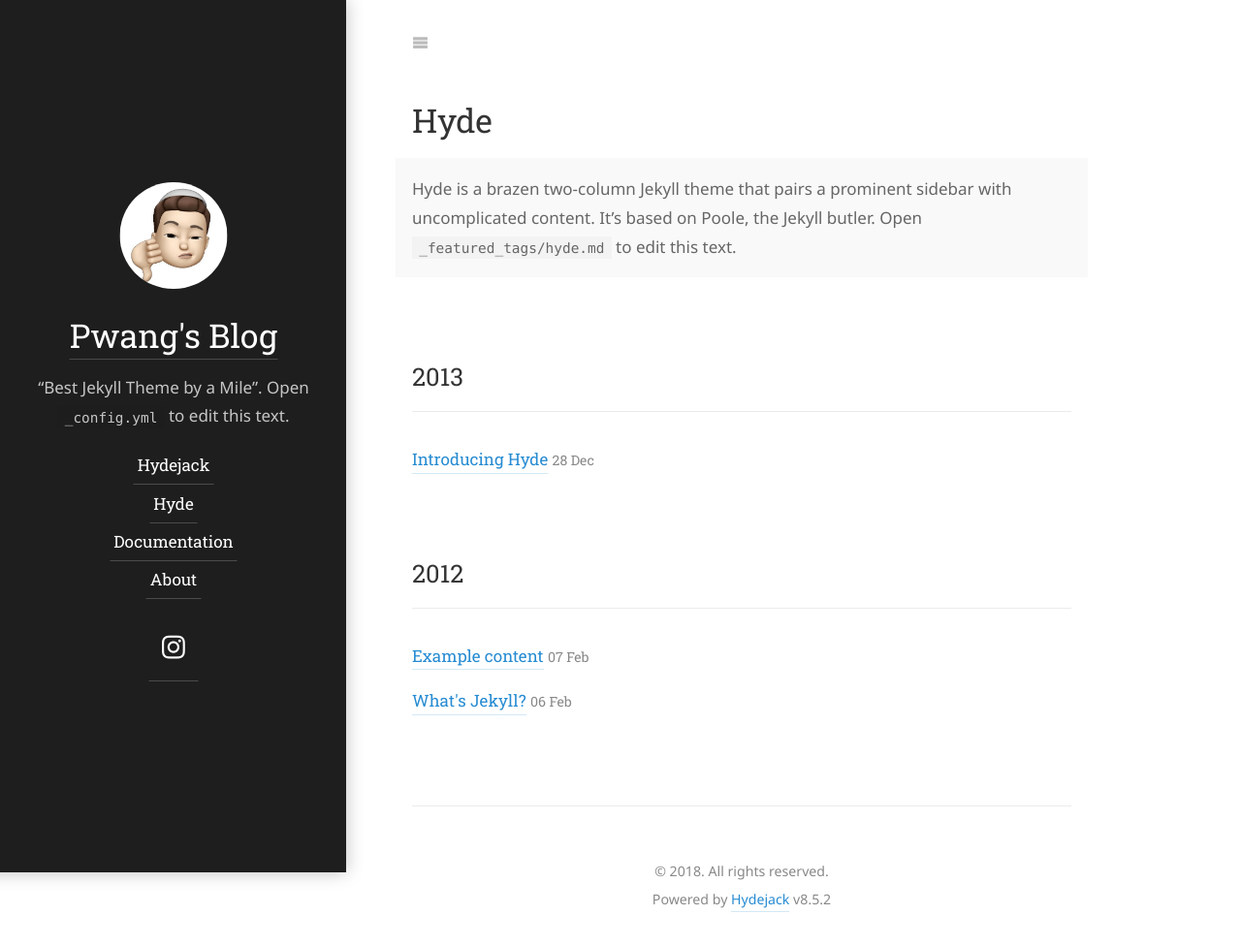
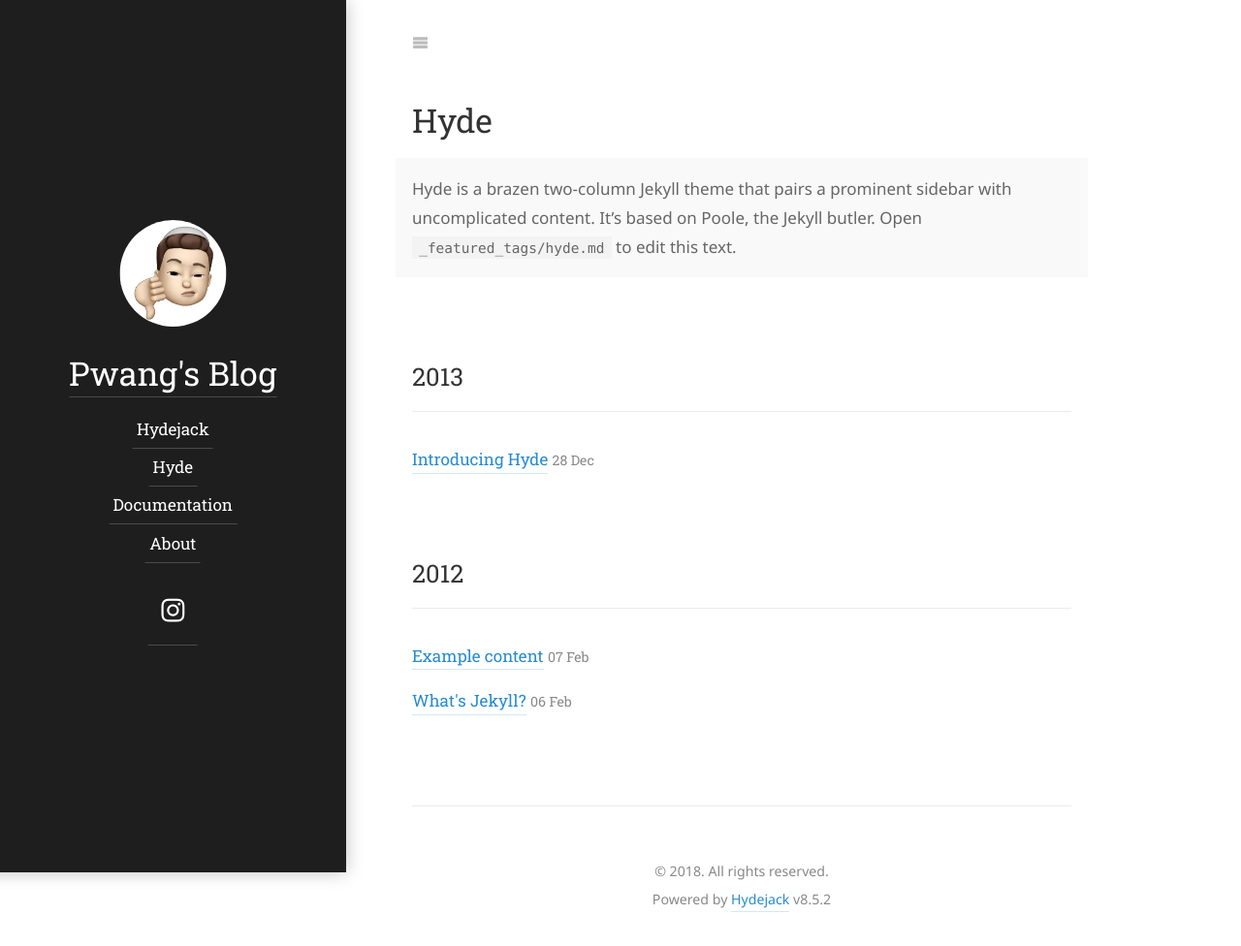
Before and after one commit to exception-kr/exception-kr.github.io, a Jekyll site: the page built from _featured_categories/hyde.md, in a window 1280 px wide. Shown: the whole page at 97% size. Built offline with Jekyll 4.4.1, drawn with Linux system fonts in a browser that asks for light colours; some web fonts are replaced.

Commit message:
avatar icon 변경 및 sidebar description 제거

```diff
--- a/_includes/body/sidebar.html
+++ b/_includes/body/sidebar.html
@@ -24,12 +24,14 @@
           </a>
         {% endif %}
         <h2 class="h1"><a href="{{ '/' | relative_url }}">{{ site.short_title | default:site.title }}</a></h2>
-        {% assign text = site.tagline | default:site.description %}
+
+        <!-- ToDO : logo description 굳이 넣어야하는지?-->
+        <!-- {% assign text = site.tagline | default:site.description %}
         {% if text %}
           <p class="{% if text.size > 100 %}fine{% endif %}">
             {{ text | markdownify | replace:'<p>','' | replace:'</p>','' }}
           </p>
-        {% endif %}
+        {% endif %} -->
       </div>
 
       <nav class="sidebar-nav heading" role="navigation">
```
Also changed, not shown: assets/icons/owner-avatar.jpg.
